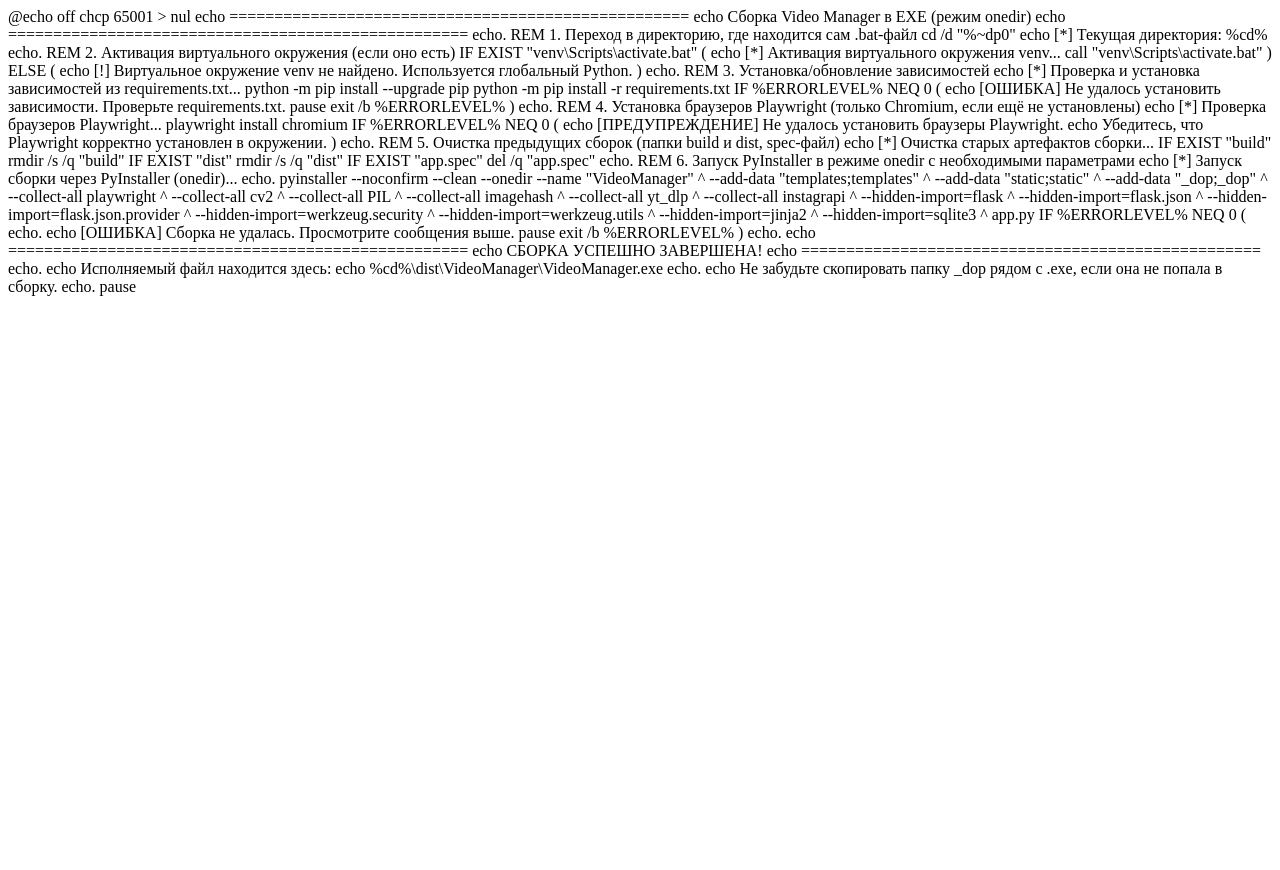
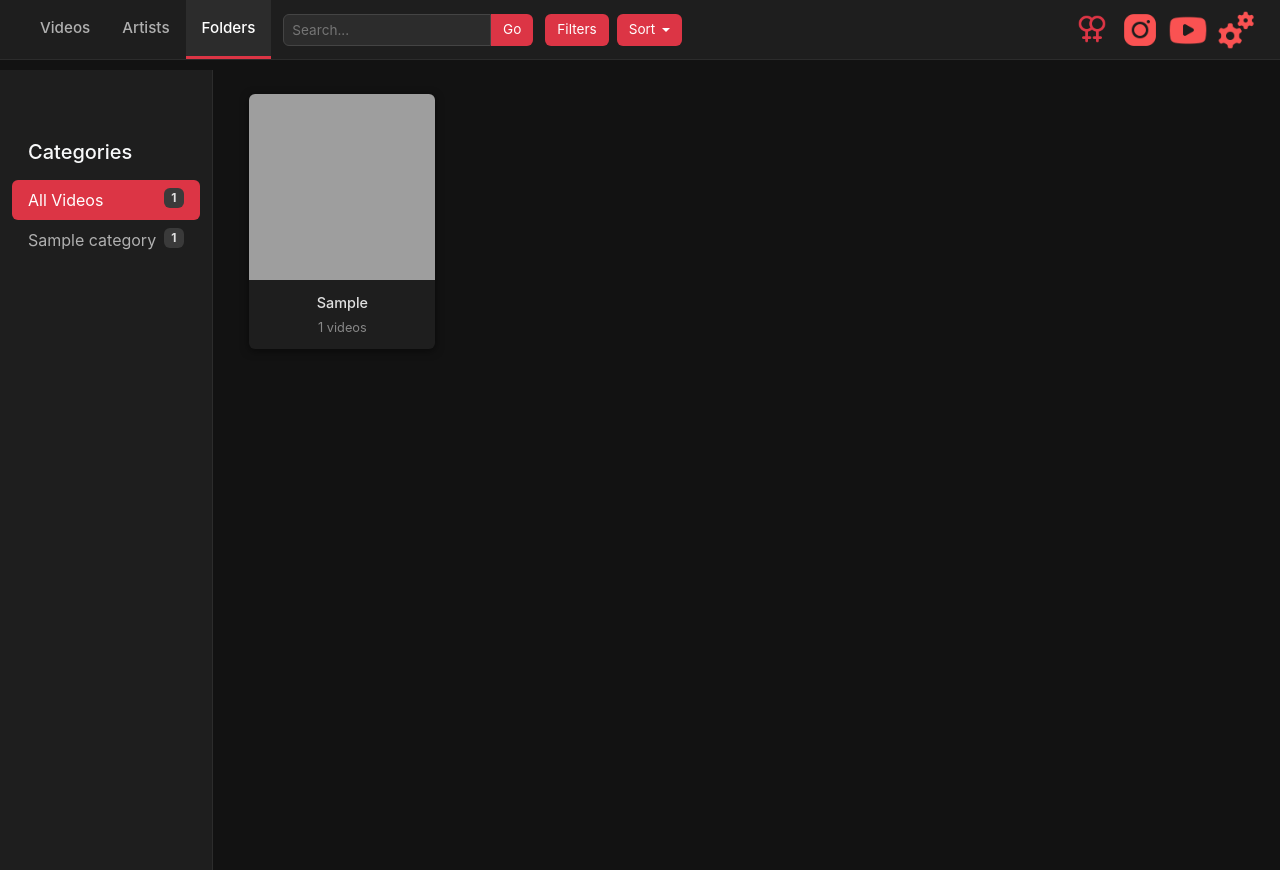
Before and after one commit to mrfusionyt/-video_manager, a Flask app: page /folders in a window 1280 px wide. Before the commit the page ends 296 px from the top, so only its background shows below. Run offline with Flask 3, Linux system fonts and the light colour scheme; tables that the repository leaves empty hold one stand-in row (values such as "Sample post"); some libraries are stand-ins or nearby versions; grey boxes are pictures that could not be loaded.

Commit message:
исправлен

```diff
--- a/app.py
+++ b/app.py
@@ -1,4 +1,17 @@
+"""
+Точка входа VideoManager.
 
+Только:
+  • создание Flask-приложения
+  • инициализация БД
+  • регистрация blueprint'ов addon'ов (instagram, youtube)
+  • template_filter + context_processor
+  • регистрация всех вьюх через views.register_all(app)
+
+Сами роуты вынесены в пакет views/.
+Конфиг — в config.py.
+Помощники — в helpers/.
+"""
 from flask import Flask, request
 
 from models import (
--- a/templates/folders.html
+++ b/templates/folders.html
@@ -1,89 +1,83 @@
-@echo off
-chcp 65001 > nul
-echo ===================================================
-echo   Сборка Video Manager в EXE (режим onedir)
-echo ===================================================
-echo.
+{% extends "base.html" %}
 
-REM 1. Переход в директорию, где находится сам .bat-файл
-cd /d "%~dp0"
-echo [*] Текущая директория: %cd%
-echo.
+{% block title %}Folders{% endblock %}
+{% block page_title %}
+    Folders
+    <span class="text-muted ms-2" style="font-size:0.8rem;">{{ folders|length }} folders</span>
+{% endblock %}
 
-REM 2. Активация виртуального окружения (если оно есть)
-IF EXIST "venv\Scripts\activate.bat" (
-    echo [*] Активация виртуального окружения venv...
-    call "venv\Scripts\activate.bat"
-) ELSE (
-    echo [!] Виртуальное окружение venv не найдено. Используется глобальный Python.
-)
-echo.
+{% block content %}
+<div class="folder-grid">
+    {% for folder in folders %}
+    <div class="folder-card" data-folder-path="{{ folder.path }}" data-folder-name="{{ folder.name }}">
+        <button type="button"
+                class="cover-btn"
+                title="Set cover"
+                data-folder-path="{{ folder.path }}"
+                data-folder-name="{{ folder.name }}"
+                onclick="event.stopPropagation(); openCoverModal(this.dataset.folderPath, this.dataset.folderName)">
+            <img src="{{ url_for('serve_image', filename='pencil.png') }}" alt="Set cover">
+        </button>
 
-REM 3. Установка/обновление зависимостей
-echo [*] Проверка и установка зависимостей из requirements.txt...
-python -m pip install --upgrade pip
-python -m pip install -r requirements.txt
-IF %ERRORLEVEL% NEQ 0 (
-    echo [ОШИБКА] Не удалось установить зависимости. Проверьте requirements.txt.
-    pause
-    exit /b %ERRORLEVEL%
-)
-echo.
+        <div class="preview-wrapper">
+            {% if folder.preview %}
+                {% set preview = folder.preview %}
+                {% set ext = preview.filename.split('.')[-1].lower() %}
+                {% if ext in ['mp4', 'avi', 'mkv', 'mov', 'wmv', 'flv', 'webm', 'm4v'] %}
+                    <img class="video-thumbnail"
+                         src="{{ url_for('thumbnail', video_id=preview.id) }}"
+                         alt="{{ folder.name }}"
+                         loading="lazy"
+                         decoding="async"
+                         data-video-src="{{ url_for('video_file', video_id=preview.id) }}">
+                {% elif ext in ['jpg', 'jpeg', 'png', 'bmp', 'gif', 'tiff', 'webp'] %}
+                    <img src="{{ url_for('video_file', video_id=preview.id) }}" alt="{{ folder.name }}">
+                {% else %}
+                    <div class="placeholder">📁</div>
+                {% endif %}
+            {% else %}
+                <div class="placeholder">📁</div>
+            {% endif %}
+        </div>
+        <div class="card-body">
+            <div class="card-title" title="{{ folder.path }}">{{ folder.name }}</div>
+            <div class="card-text">{{ folder.video_count }} videos</div>
+        </div>
+    </div>
+    {% else %}
+    <div class="col-12 text-center text-muted">
+        <p>No folders found. Add some videos and scan libraries.</p>
+    </div>
+    {% endfor %}
+</div>
 
-REM 4. Установка браузеров Playwright (только Chromium, если ещё не установлены)
-echo [*] Проверка браузеров Playwright...
-playwright install chromium
-IF %ERRORLEVEL% NEQ 0 (
-    echo [ПРЕДУПРЕЖДЕНИЕ] Не удалось установить браузеры Playwright.
-    echo Убедитесь, что Playwright корректно установлен в окружении.
-)
-echo.
+<!-- МОДАЛКА ВЫБОРА ОБЛОЖКИ -->
+<div class="modal fade" id="coverModal" tabindex="-1" aria-hidden="true">
+    <div class="modal-dialog modal-lg modal-dialog-centered">
+        <div class="modal-content edit-modal-content">
+            <div class="modal-header">
+                <h5 class="modal-title">Set cover for <span id="coverFolderName"></span></h5>
+                <button type="button" class="btn-close" data-bs-dismiss="modal" aria-label="Close"></button>
+            </div>
+            <div class="modal-body">
+                <div id="coverVideosGrid" class="cover-grid">
+                    <div class="no-videos-msg">Loading…</div>
+                </div>
+            </div>
+            <div class="modal-footer">
+                <button type="button" class="btn btn-secondary" data-bs-dismiss="modal">Cancel</button>
+                <button type="button" class="btn btn-primary" id="selectCoverBtn" disabled>Select</button>
+            </div>
+        </div>
+    </div>
+</div>
+{% endblock %}
 
-REM 5. Очистка предыдущих сборок (папки build и dist, spec-файл)
-echo [*] Очистка старых артефактов сборки...
-IF EXIST "build" rmdir /s /q "build"
-IF EXIST "dist" rmdir /s /q "dist"
-IF EXIST "app.spec" del /q "app.spec"
-echo.
-
-REM 6. Запуск PyInstaller в режиме onedir с необходимыми параметрами
-echo [*] Запуск сборки через PyInstaller (onedir)...
-echo.
-
-pyinstaller --noconfirm --clean --onedir --name "VideoManager" ^
-    --add-data "templates;templates" ^
-    --add-data "static;static" ^
-    --add-data "_dop;_dop" ^
-    --collect-all playwright ^
-    --collect-all cv2 ^
-    --collect-all PIL ^
-    --collect-all imagehash ^
-    --collect-all yt_dlp ^
-    --collect-all instagrapi ^
-    --hidden-import=flask ^
-    --hidden-import=flask.json ^
-    --hidden-import=flask.json.provider ^
-    --hidden-import=werkzeug.security ^
-    --hidden-import=werkzeug.utils ^
-    --hidden-import=jinja2 ^
-    --hidden-import=sqlite3 ^
-    app.py
-
-IF %ERRORLEVEL% NEQ 0 (
-    echo.
-    echo [ОШИБКА] Сборка не удалась. Просмотрите сообщения выше.
-    pause
-    exit /b %ERRORLEVEL%
-)
-
-echo.
-echo ===================================================
-echo   СБОРКА УСПЕШНО ЗАВЕРШЕНА!
-echo ===================================================
-echo.
-echo Исполняемый файл находится здесь:
-echo %cd%\dist\VideoManager\VideoManager.exe
-echo.
-echo Не забудьте скопировать папку _dop рядом с .exe, если она не попала в сборку.
-echo.
-pause
+{% block scripts %}
+<script>
+window.FOLDERS_CONFIG = {
+    currentProfile: {{ current_profile|tojson }}
+};
+</script>
+<script src="{{ url_for('static', filename='js/folders.js') }}"></script>
+{% endblock %}
```
